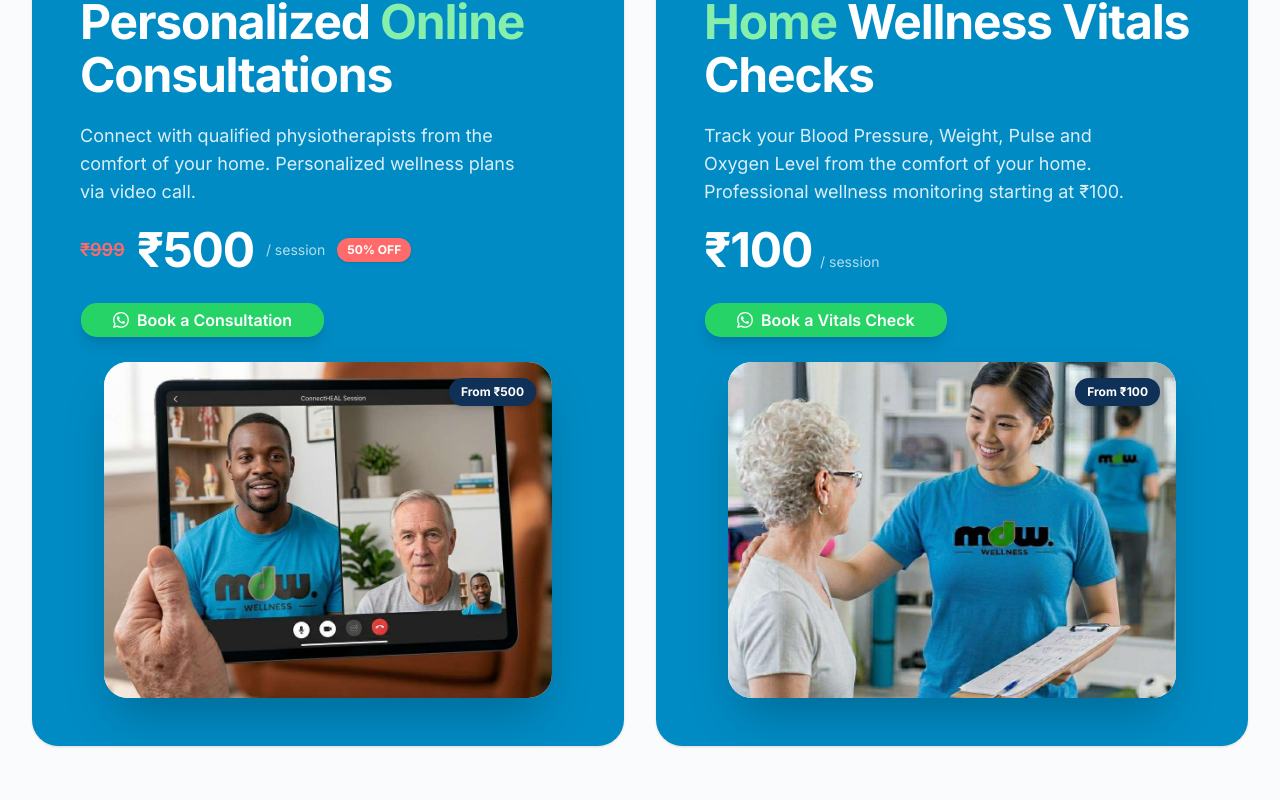
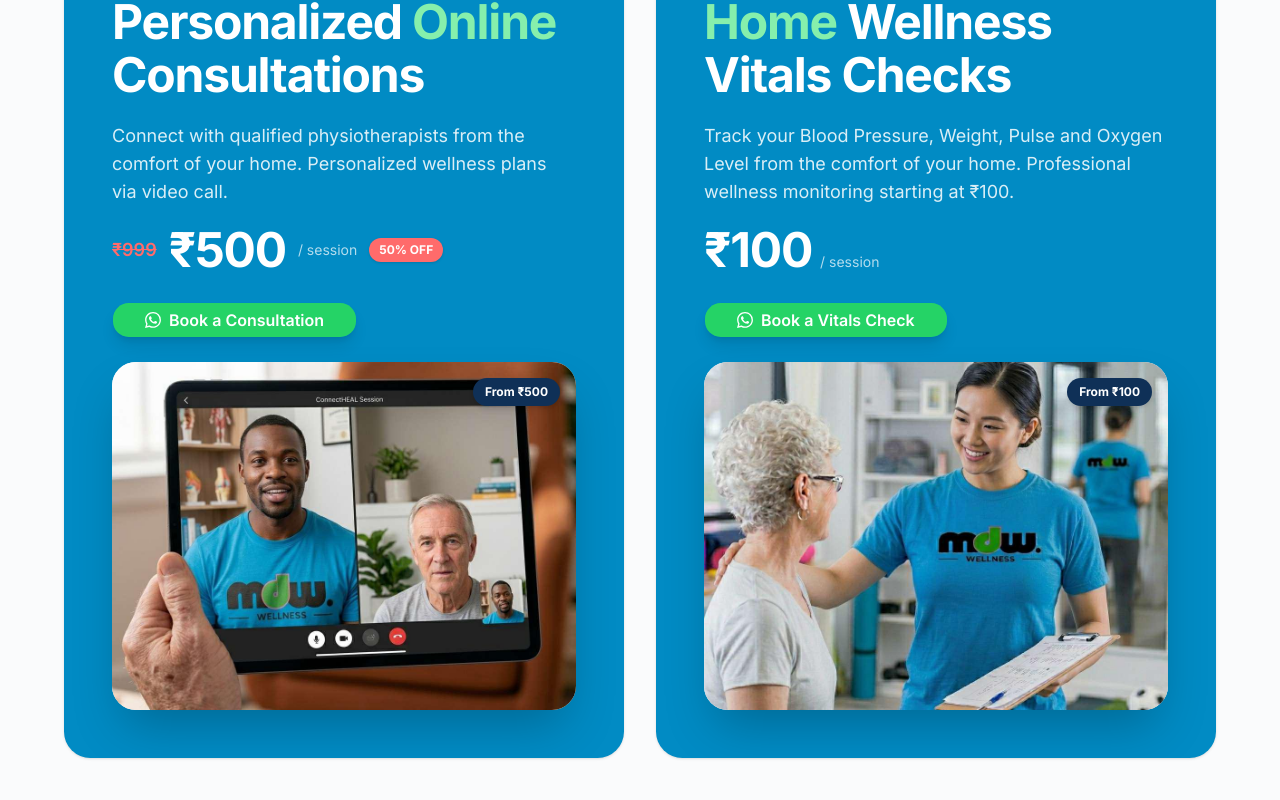
Before and after one commit to MyDawaiWala10/mdw-wellness, a Next.js app: page / in a window 1280 px wide. Shown: the part 840-1640 px from the top of the page. Built offline with nearby package versions, Linux system fonts and the light colour scheme; no server answers.

Commit message:
banner cards: tighten to max-w-6xl, full-width images, full-width text

```diff
--- a/src/components/online-consultation.tsx
+++ b/src/components/online-consultation.tsx
@@ -27,7 +27,7 @@ export function OnlineConsultation() {
 
   return (
     <SectionWrapper id="online-consult">
-      <div className="mx-auto grid max-w-7xl gap-6 lg:grid-cols-2 lg:gap-8">
+      <div className="mx-auto grid max-w-6xl gap-6 lg:grid-cols-2 lg:gap-8">
         {/* Card 1: Online Consultation */}
         <div className="relative overflow-hidden rounded-3xl bg-primary shadow-sm">
           <div className="flex flex-col gap-6 p-8 sm:p-10 md:p-12 lg:p-10 xl:p-12">
@@ -40,7 +40,7 @@ export function OnlineConsultation() {
                 <span style={{ color: ACCENT_GREEN }}>Online</span>{" "}
                 Consultations
               </h2>
-              <p className="max-w-md text-base text-white/85 md:text-lg">
+              <p className="text-base text-white/85 md:text-lg">
                 Connect with qualified physiotherapists from the comfort of your home. Personalized wellness plans via video call.
               </p>
               <div className="flex flex-wrap items-center gap-x-3 gap-y-2">
@@ -72,13 +72,13 @@ export function OnlineConsultation() {
                 Book a Consultation
               </Button>
             </div>
-            <div className="relative mx-auto w-full max-w-md">
+            <div className="relative w-full">
               <div className="relative aspect-[4/3] w-full overflow-hidden rounded-[1.5rem] bg-white shadow-2xl">
                 <Image
                   src="/images/online-consultation-banner.jpg"
                   alt="MDW physiotherapist on a tablet video consultation with a senior client at home."
                   fill
-                  sizes="(min-width: 1024px) 35vw, (min-width: 640px) 70vw, 100vw"
+                  sizes="(min-width: 1024px) 45vw, 100vw"
                   className="object-cover"
                 />
                 <div className="absolute right-4 top-4 rounded-full bg-[var(--mdw-secondary)] px-3 py-1.5 text-xs font-bold text-white shadow-md">
@@ -100,7 +100,7 @@ export function OnlineConsultation() {
                 <span style={{ color: ACCENT_GREEN }}>Home</span>{" "}
                 Wellness Vitals Checks
               </h2>
-              <p className="max-w-md text-base text-white/85 md:text-lg">
+              <p className="text-base text-white/85 md:text-lg">
                 Track your Blood Pressure, Weight, Pulse and Oxygen Level from the comfort of your home. Professional wellness monitoring starting at ₹100.
               </p>
               <div className="flex flex-wrap items-baseline gap-x-2 gap-y-2">
@@ -118,13 +118,13 @@ export function OnlineConsultation() {
                 Book a Vitals Check
               </Button>
             </div>
-            <div className="relative mx-auto w-full max-w-md">
+            <div className="relative w-full">
               <div className="relative aspect-[4/3] w-full overflow-hidden rounded-[1.5rem] bg-white shadow-2xl">
                 <Image
                   src="/images/img9.jpg"
                   alt="MDW therapist with a clipboard during a vitals assessment with an elderly client."
                   fill
-                  sizes="(min-width: 1024px) 35vw, (min-width: 640px) 70vw, 100vw"
+                  sizes="(min-width: 1024px) 45vw, 100vw"
                   className="object-cover"
                 />
                 <div className="absolute right-4 top-4 rounded-full bg-[var(--mdw-secondary)] px-3 py-1.5 text-xs font-bold text-white shadow-md">
```
